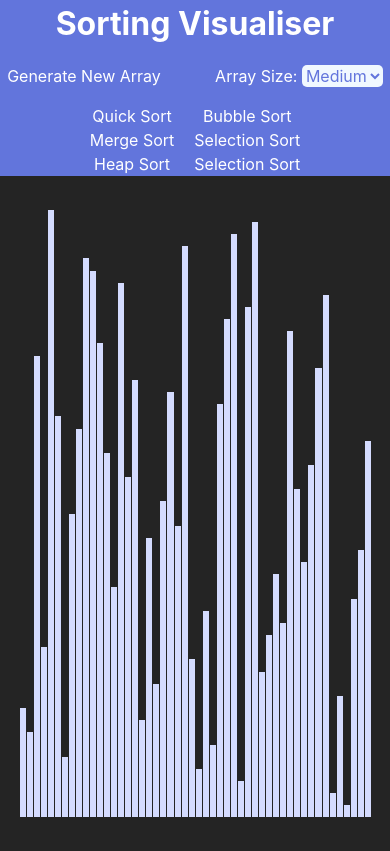
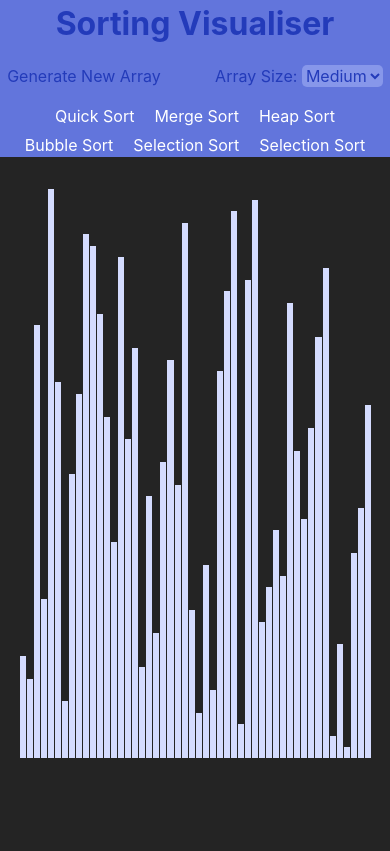
Before and after one commit to MTelschow/Sorting-Visualiser, a React (Vite) app: page / in a window 390 px wide. Built offline with nearby package versions, Linux system fonts and the light colour scheme.

Commit message:
Add responsive coloring and layout

```diff
--- a/src/Components/Bars/Bars.css
+++ b/src/Components/Bars/Bars.css
@@ -39,4 +39,7 @@ li.Bar.Green{
     ul.BarList {
         gap: 1px;
     }
+    .Bars {
+        height: 75vh;
+    }
 }
--- a/src/Components/FunctionBar/FunctionBar.css
+++ b/src/Components/FunctionBar/FunctionBar.css
@@ -1,6 +1,6 @@
 .Header {
 	width: 100%;
-	background-color: #6275DC;
+	background-color: #6275dc;
 	row-gap: 0;
 }
 
@@ -18,16 +18,18 @@ h1 {
 }
 
 select {
-	background-color: #6275DC;
-
+	background-color: #8797EA;
 }
 
-ul.Algos {
+ul.Algos,
+.n2,
+.nlogn {
+	margin-top: 0px;
 	display: flex;
-	justify-content: space-between;
-	gap: 20px;
+	justify-content: space-around;
+	gap: 5px 20px;
 	text-align: center;
-
+	flex-wrap: wrap;
 }
 p,
 li.Sort,
@@ -35,18 +37,29 @@ li.Sort,
 	cursor: pointer;
 	transition: color 0.3s ease-in-out, 0.3s ease-in-out;
 }
-p:hover {
-	color: #233bba;
-}
-
-li.Sort:hover {
-	color: #FF8D12;
-}
 
 li.Active {
-	color: #FF8D12;
+	color: #ff8d12;
 }
 
 li.Finished {
-	color: #31D36D;
+	color: #31d36d;
 }
+
+@media (max-width: 1000px) {
+	h1, label, p, select {
+		color: #233BBA;
+	}
+
+}
+
+
+@media (min-width: 1000px) {
+	li.Sort:hover {
+		color: #ff8d12;
+	}
+
+	p:hover {
+		color: #233bba;
+	}
+}
--- a/src/Components/SizeSelect/SizeSelect.css
+++ b/src/Components/SizeSelect/SizeSelect.css
@@ -1,6 +1,4 @@
   select {
-    background-color: aliceblue;
-    color: #6275DC;
     border: transparent;
     display: inline-block;
     font: inherit;
```
